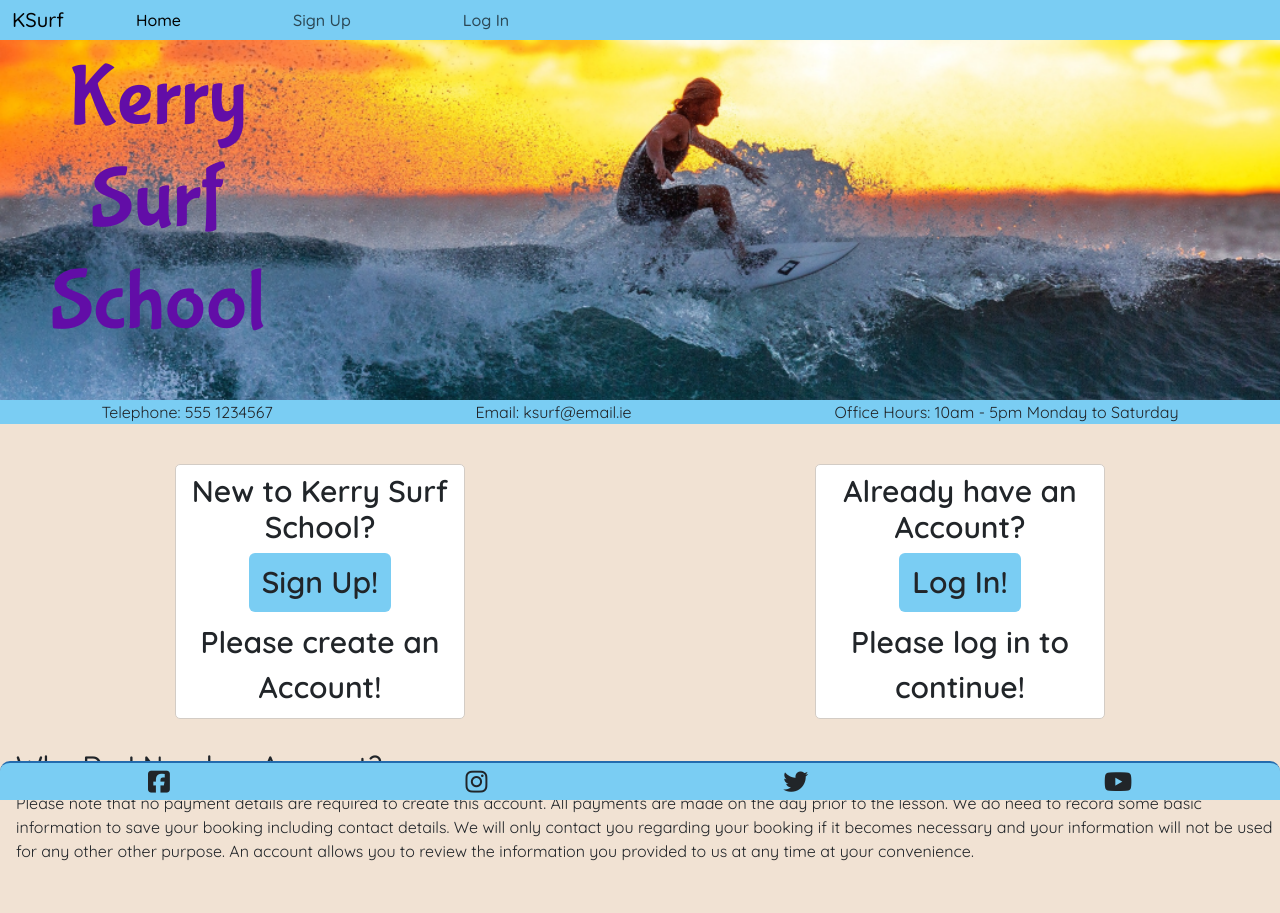
After one commit to fenton1000/mf-portfolio-four-kerry-surf-school, a Django app: page /signuporlogin/ in a window 1280 px wide. The commit adds this page. Run offline with Django 3.2, Linux system fonts and the light colour scheme; some libraries are stand-ins or nearby versions.

Commit message:
Add signuporlogin page

```diff
--- a/booking/urls.py
+++ b/booking/urls.py
@@ -6,4 +6,5 @@ urlpatterns = [
     path('', views.index, name='index'),
     path('customer/', views.customer, name='customer'),
     path('customer/firstlogin/', views.customer_first_login, name='customer_first_login'),
+    path('signuporlogin/', views.signup_login_links, name='signup_login_links'),
 ]
--- a/booking/views.py
+++ b/booking/views.py
@@ -9,6 +9,10 @@ def index(request):
 
 def customer(request):
     return render(request, 'customer.html')
+
+
+def signup_login_links(request):
+    return render(request, 'signup_login_links.html')
 
 
 def customer_first_login(request):
--- a/static/styles.css
+++ b/static/styles.css
@@ -68,6 +68,7 @@ main {
     width: 100%;
     border-radius: 5px;
     max-width: 290px;
+    min-height: 225px;
 }
 
 #book-now {
@@ -125,6 +126,17 @@ footer li a {
         font-size: 45px;
         color: #e9d1d1;
     }
+
+    .text-height-action {
+        font-size: 24px;
+    }
+}
+
+/* For Screens 825px wide and down */
+@media screen and (max-width: 825px) {
+    .text-height-action {
+        font-size: 25px;
+    }
 }
 
 /* For Screens 750px wide and up */
--- a/templates/index.html
+++ b/templates/index.html
@@ -6,7 +6,7 @@
 <main>
     <div id="accordion">
         <div class="d-grid gap-2">
-            <a class="btn text-styling light-blue-btn-bg-color m-0" href="#" role="button">Book Now!!</a>
+            <a class="btn text-styling light-blue-btn-bg-color m-0" href="{% url 'signup_login_links' %}" role="button">Book Now!!</a>
             <div class="accordion">
                 <div class="accordion-item light-brown-bg-color">
                     <h2 class="accordion-header" id="headingOne">
@@ -128,7 +128,7 @@
                 <div class="col">
                     <div class="book-card m-auto d-flex flex-column justify-content-around">
                         <h2 class="text-height-action text-styling">Book Today!!</h2>
-                        <a id="book-now" href="#"
+                        <a id="book-now" href="{% url 'signup_login_links' %}"
                             class="btn light-blue-btn-bg-color text-height-action m-auto text-styling">Book Now!</a>
                         <p class="text-height-action text-styling">Pay on Arrival!!</p>
                     </div>
--- /dev/null
+++ b/templates/signup_login_links.html
@@ -0,0 +1,37 @@
+{% extends "base.html" %}
+
+{% block content %}
+
+<main>
+    <div class="container-fluid text-center">
+        <div class="row">
+            <div class="col-12 col-lg-6 top-margin-30">
+                <div class="book-card m-auto d-flex flex-column justify-content-around">
+                    <h2 class="text-height-action text-styling">New to Kerry Surf School?</h2>
+                    <a href="{% url 'account_signup' %}"
+                        class="btn light-blue-btn-bg-color text-height-action m-auto text-styling">Sign Up!</a>
+                    <p class="text-height-action text-styling">Please create an Account!</p>
+                </div>
+            </div>
+            <div class="col-12 col-lg-6 top-margin-30">
+                <div class="book-card m-auto d-flex flex-column justify-content-around">
+                    <h2 class="text-height-action text-styling">Already have an Account?</h2>
+                    <a href="{% url 'account_login' %}"
+                        class="btn light-blue-btn-bg-color text-height-action m-auto text-styling">Log In!</a>
+                    <p class="text-height-action text-styling">Please log in to continue!</p>
+                </div>
+            </div>
+        </div>
+    </div>
+    <div class="ps-3">
+        <h3 class="top-margin-30">Why Do I Need an Account?</h3>
+        <p>Please note that no payment details are required to create this account.
+            All payments are made on the day prior to the lesson.
+            We do need to record some basic information to save your booking including contact details.
+            We will only contact you regarding your booking if it becomes necessary and your
+            information will not be used for any other other purpose.
+            An account allows you to review the information you provided to us at any time at your convenience.
+        </p>
+    </div>
+</main>
+{% endblock %}
```
